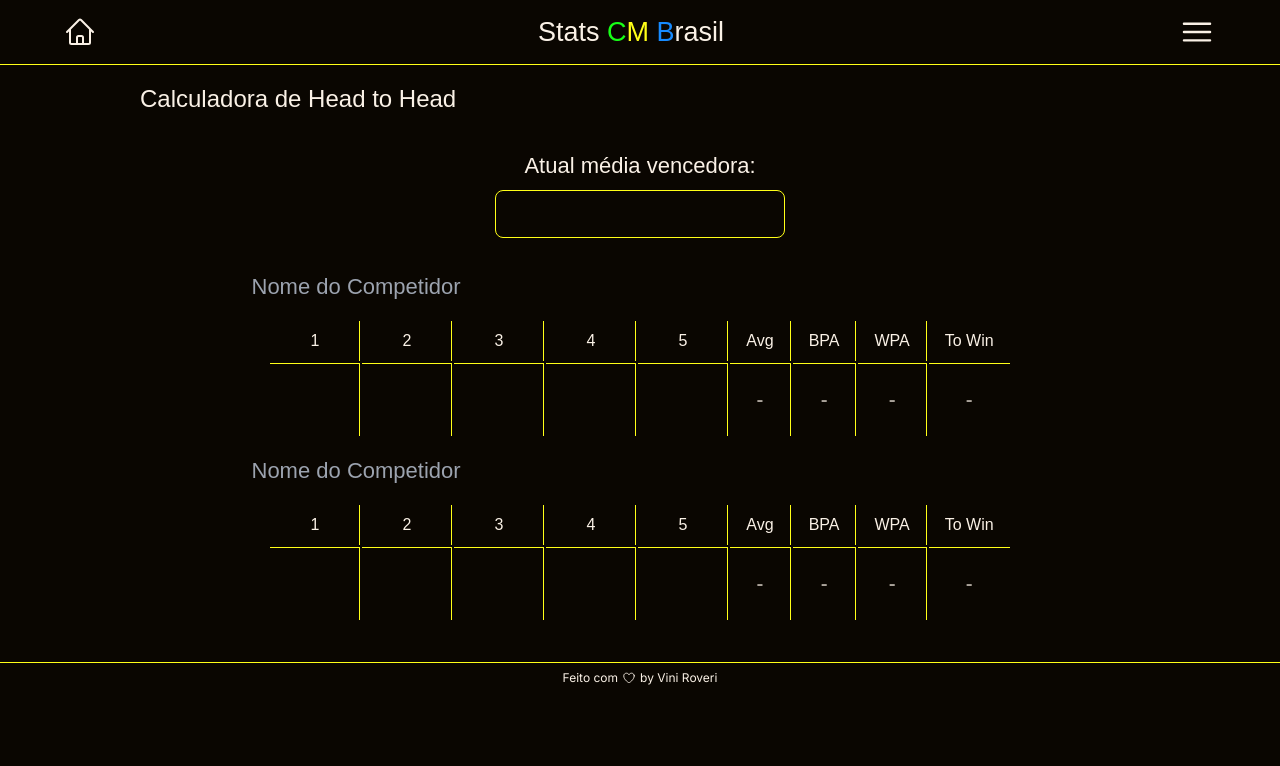
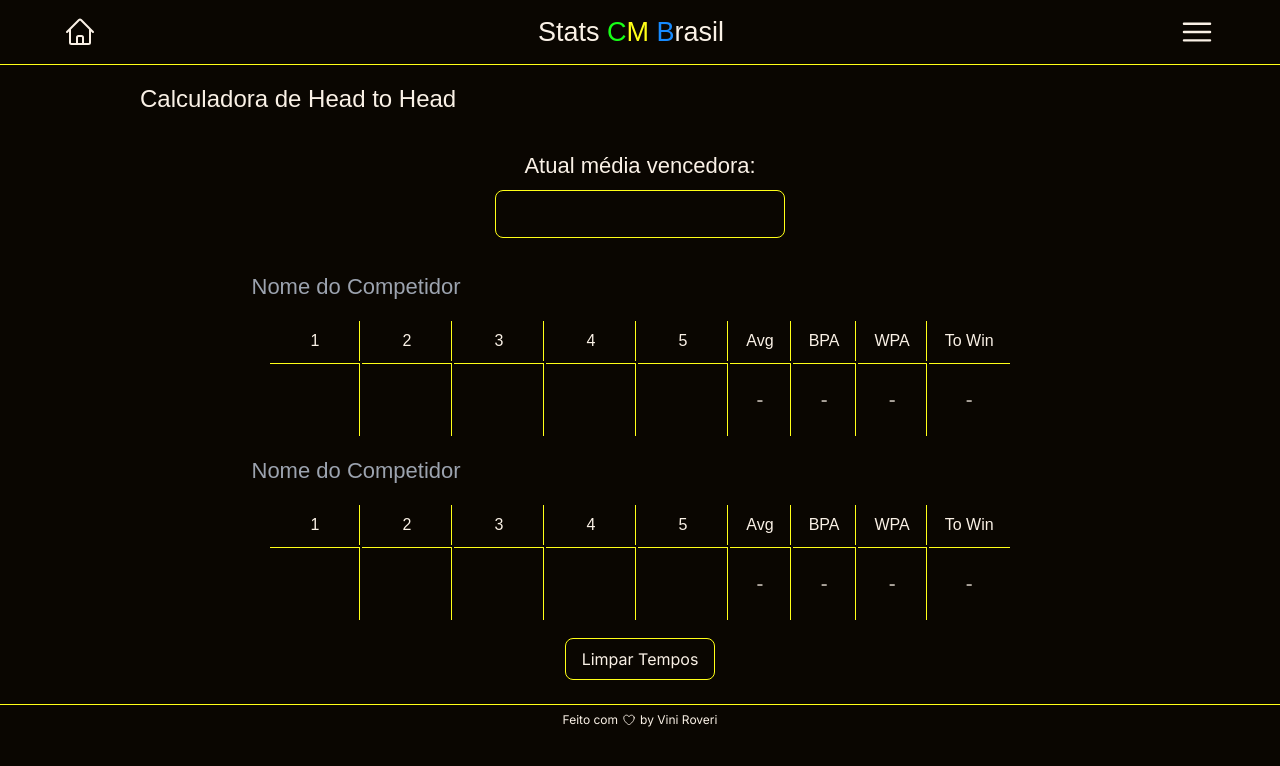
Before and after one commit to ViniRoveri/StatsCMBrasil, a Next.js app in the folder frontend/: page /calculadoraHeadToHead in a window 1280 px wide. Shown: the top 766 px of the page. Built offline with nearby package versions, Linux system fonts and the light colour scheme; a web font is replaced by a local one.

Commit message:
06/05/2026

```diff
--- a/frontend/src/app/calculadoraHeadToHead/page.tsx
+++ b/frontend/src/app/calculadoraHeadToHead/page.tsx
@@ -1,4 +1,5 @@
 'use client'
+import CalculadoraButtons from "@/components/calculadoraHeadToHead/CalculadoraButtons";
 import CompetitorTable from "@/components/calculadoraHeadToHead/CompetitorTable";
 import CurrentWinningAverage from "@/components/calculadoraHeadToHead/CurrentWinningAverage";
 import Title from "@/components/global/Title";
@@ -6,6 +7,11 @@ import { useState } from "react";
 
 export default function page(){
    const [currentWinningAverage, setCurrentWinningAverage] = useState('')
+   const [switchUpdateAverages, setSwitchUpdateAverages] = useState(false)
+
+   function updateAverages(){
+      setSwitchUpdateAverages(!switchUpdateAverages)
+   }
 
    return (
       <>
@@ -15,9 +21,11 @@ export default function page(){
 
       <CurrentWinningAverage setCurrentWinningAverage={setCurrentWinningAverage}/>
 
-      <CompetitorTable competitorIndex={0} currentWinningAvg={currentWinningAverage}/>
+      <CompetitorTable competitorIndex={0} currentWinningAvg={currentWinningAverage} switchUpdateAverages={switchUpdateAverages}/>
 
-      <CompetitorTable competitorIndex={1} currentWinningAvg={currentWinningAverage}/>
+      <CompetitorTable competitorIndex={1} currentWinningAvg={currentWinningAverage} switchUpdateAverages={switchUpdateAverages}/>
+
+      <CalculadoraButtons updateAverages={updateAverages}/>
       </>
    )
 }
--- /dev/null
+++ b/frontend/src/components/calculadoraHeadToHead/CalculadoraButtons.tsx
@@ -0,0 +1,33 @@
+import $ from 'jquery'
+
+type Props = {
+   updateAverages: Function
+}
+
+const container = `flex gap-4 items-center justify-center w-full`
+const limparButton = `bg-transparent border fw-bold px-4 py-2 rounded-lg
+hover:scale-[102%]`
+
+export default function CalculadoraButtons(props: Props){
+   function handleLimpar() {
+      $('#0_1').val('')
+      $('#0_2').val('')
+      $('#0_3').val('')
+      $('#0_4').val('')
+      $('#0_5').val('')
+
+      $('#1_1').val('')
+      $('#1_2').val('')
+      $('#1_3').val('')
+      $('#1_4').val('')
+      $('#1_5').val('')
+
+      props.updateAverages()
+   }
+
+   return (
+      <section className={container}>
+         <button className={limparButton} onClick={handleLimpar} type="button">Limpar Tempos</button>
+      </section>
+   )
+}
--- a/frontend/src/components/calculadoraHeadToHead/CompetitorTable.tsx
+++ b/frontend/src/components/calculadoraHeadToHead/CompetitorTable.tsx
@@ -6,6 +6,7 @@ import $ from 'jquery'
 type Props = {
    competitorIndex: number
    currentWinningAvg: string
+   switchUpdateAverages: boolean
 }
 
 const tableHeaders = ['1', '2', '3', '4', '5', 'Avg', 'BPA', 'WPA', 'To Win']
@@ -228,7 +229,7 @@ export default function CompetitorTable(props: Props){
 
    useEffect(()=>{
       updateAverages()
-   }, [props.currentWinningAvg])
+   }, [props.currentWinningAvg, props.switchUpdateAverages])
 
    return (
       <form autoComplete="off" className={container}>
```
